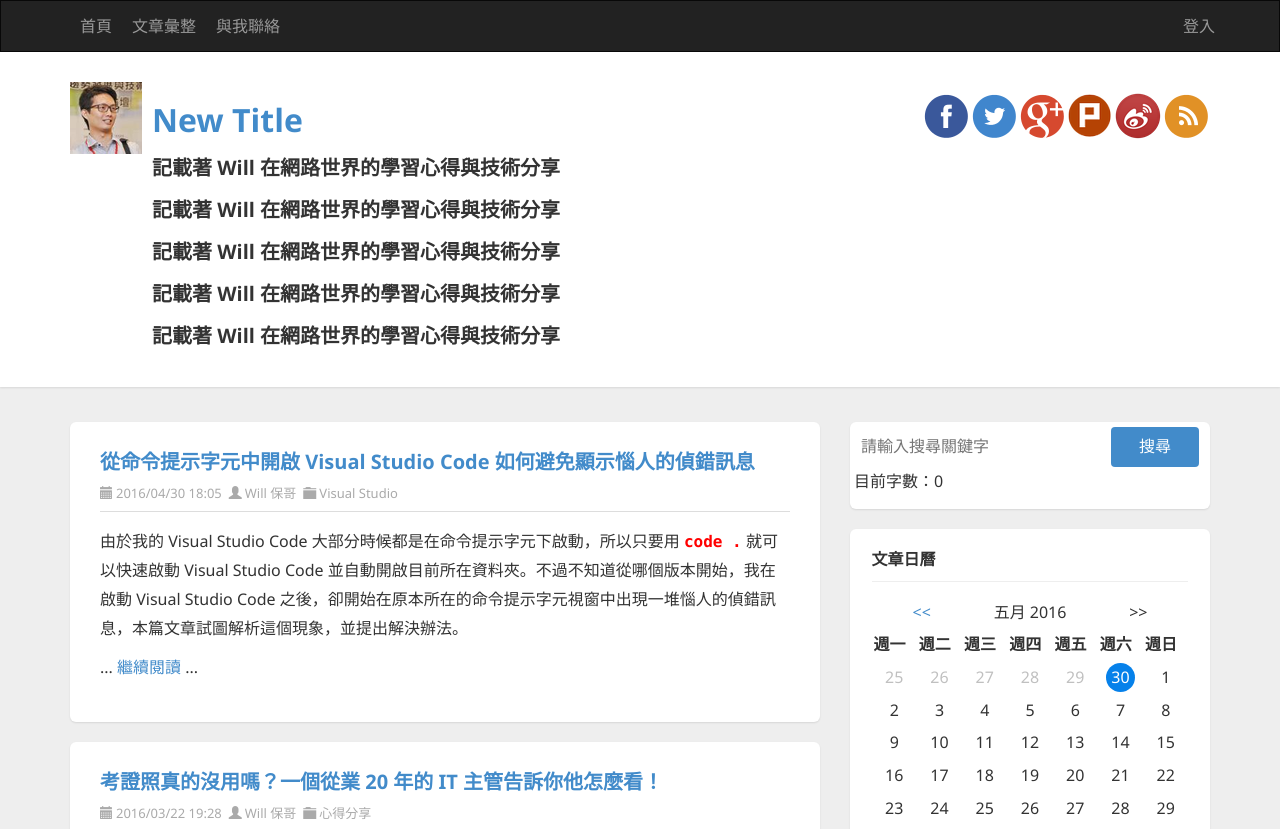
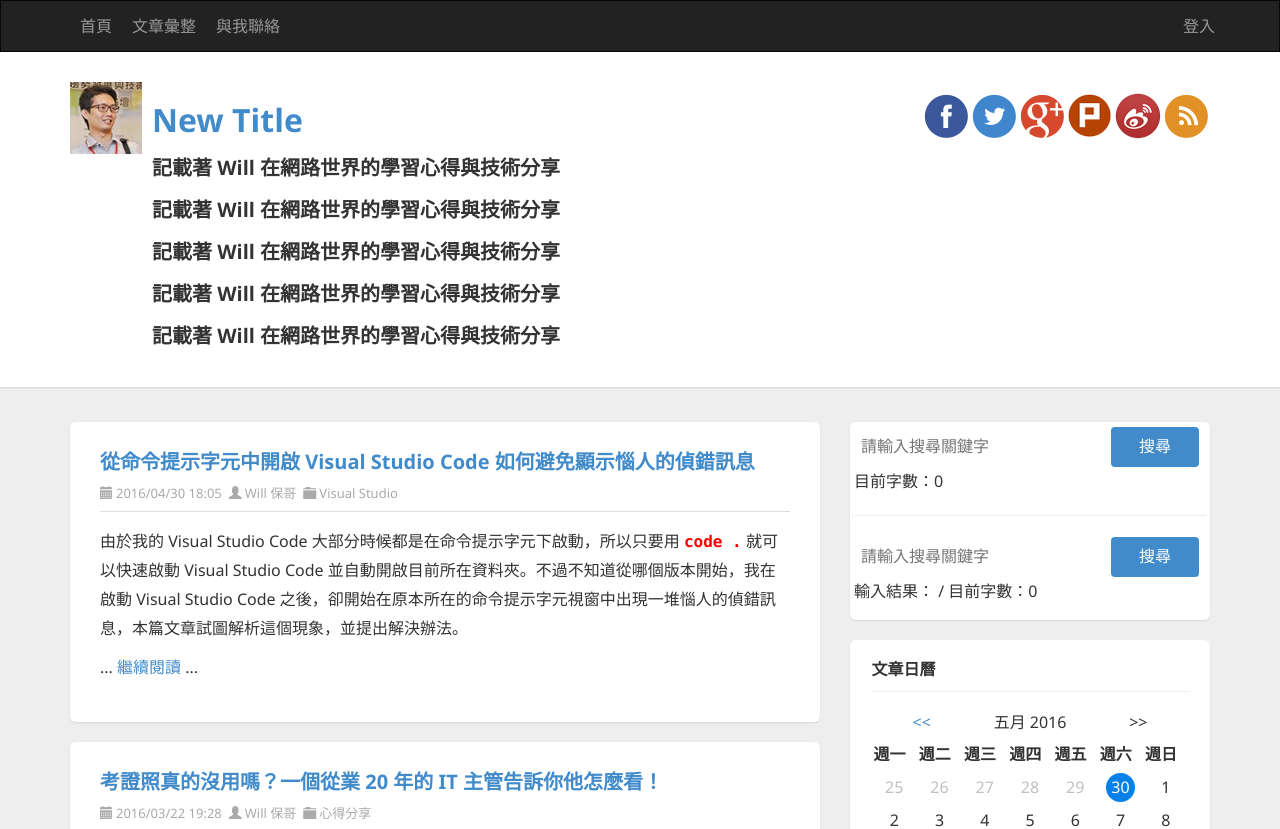
Before and after one commit to Hsinny/angular-start, an Angular app: page / in a window 1280 px wide. Shown: the top 829 px of the page. Built offline with nearby package versions, Linux system fonts and the light colour scheme.

Commit message:
ngModule 匯入 FormsModule 物件，用雙向繫結方式將操作結果顯示在畫面上

```diff
--- a/src/app/app.component.html
+++ b/src/app/app.component.html
@@ -150,6 +150,16 @@
                     >
                     <input type="button" value="搜尋" id="searchbutton">
                     <p>目前字數：{{wordsCount}}</p>
+                  </div>
+                  <hr>
+
+                  <!-- 雙向繫結 -->
+                  <div class="searchbox">
+                    <input type="text" placeholder="請輸入搜尋關鍵字" accesskey="s"
+                      [(ngModel)]="keyword"
+                      (keyup.escape)="keywordReset2()">
+                    <input type="button" value="搜尋" class="searchbutton">
+                    <p>輸入結果：{{keyword}} / 目前字數：{{keyword.length}}</p>
                   </div>
               </div>
             </div>
--- a/src/app/app.component.ts
+++ b/src/app/app.component.ts
@@ -24,6 +24,7 @@ export class AppComponent {
   fbTitle = 'Will 保哥的技術交流中心';
   class = 'link';
   wordsCount = 0;
+  keyword = '';
 
   changeEventTitle() {
     this.subtitle = 'Event Title 1';
@@ -63,4 +64,9 @@ export class AppComponent {
     input.value = '';
     this.wordsCount = input.value.length;
   }
+
+  // 使用雙向繫結清空輸入的文字
+  keywordReset2() {
+    this.keyword = '';
+  }
 }
--- a/src/app/app.module.ts
+++ b/src/app/app.module.ts
@@ -1,5 +1,8 @@
 import { BrowserModule } from '@angular/platform-browser';
 import { NgModule } from '@angular/core';
+
+// 從 @angular/forms 匯入 FormsModule 物件
+import { FormsModule } from '@angular/forms';
 
 import { AppRoutingModule } from './app-routing.module';
 import { AppComponent } from './app.component';
@@ -12,7 +15,8 @@ import { PageComponent } from './page/page.component';
   ],
   imports: [
     BrowserModule,
-    AppRoutingModule
+    AppRoutingModule,
+    FormsModule
   ],
   providers: [],
   bootstrap: [AppComponent]
```
